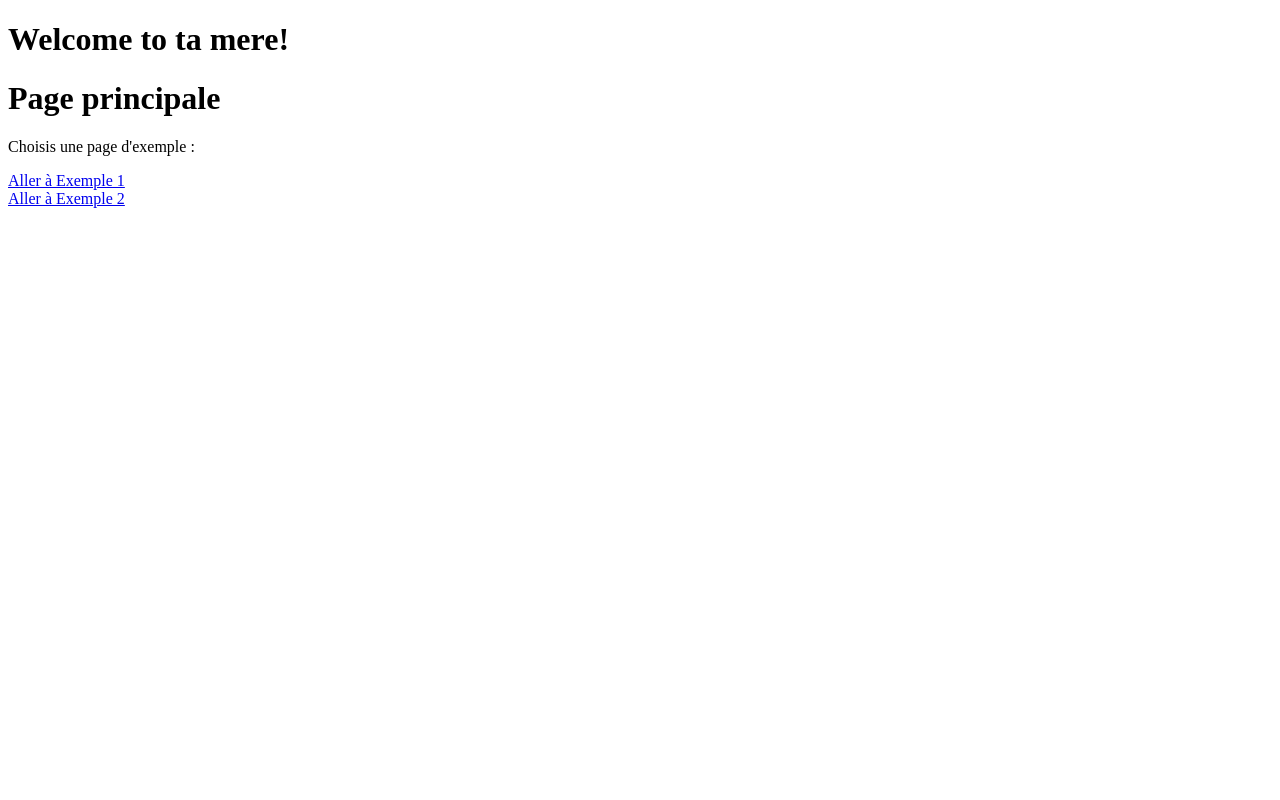
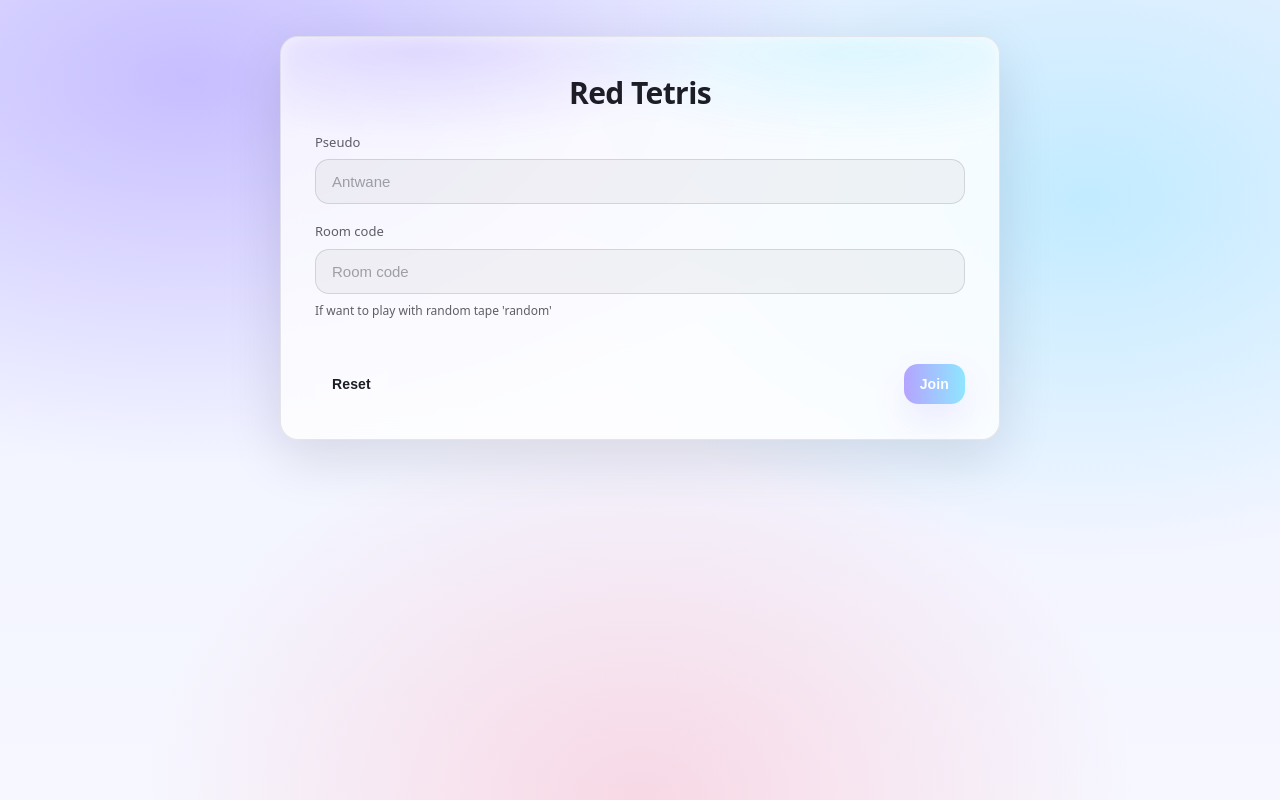
Before and after one commit to Ratsock6/red-tetris, a React (Vite) app in the folder client/: page / in a window 1280 px wide. Built offline with nearby package versions, Linux system fonts and the light colour scheme.

Commit message:
Home page + form

```diff
--- a/client/index.html
+++ b/client/index.html
@@ -5,7 +5,6 @@
     <title>RedTetris</title>
   </head>
   <body>
-    <h1>Welcome to ta mere!</h1>
     <div id="root"></div>
     <script type="module" src="/src/main.jsx"></script>
   </body>
--- a/client/src/App.jsx
+++ b/client/src/App.jsx
@@ -1,14 +1,14 @@
 import { BrowserRouter, Routes, Route, Navigate } from "react-router-dom";
 import Home from "./pages/Home.jsx";
 import FirstPage from "./pages/FirstPage.jsx";
-import SecondPage from "./pages/SecondPage.jsx";
+import Room from "./pages/Room.jsx";
 
 export default function App() {
   return (
       <Routes>
         <Route path="/" element={<Home />} />
         <Route path="/firstpage" element={<FirstPage />} />
-        <Route path="/secondpage" element={<SecondPage />} />
+        <Route path="/:room/:pseudo" element={<Room />} />
 
         <Route path="*" element={<Navigate to="/" replace />} />
       </Routes>
--- a/client/src/pages/Home.jsx
+++ b/client/src/pages/Home.jsx
@@ -1,14 +1,70 @@
-import { Link } from "react-router-dom";
+import '../styles/home.css';
+import { useState } from 'react';
+import { useNavigate } from 'react-router-dom';
+
 
 export default function Home() {
+    const [pseudo, setPseudo] = useState("");
+    const [room, setRoom] = useState("");
+
+    const isDisabled = !pseudo || !room;
+
+    const navigate = useNavigate();
+
+    const isValid = /^[a-zA-Z0-9]+$/.test(pseudo) && /^[a-zA-Z0-9]+$/.test(room);
+
+    const handleJoin = () => {
+        const cleanPseudo = pseudo.trim();
+        const cleanRoom = room.trim();
+
+        navigate(`/${cleanRoom}/${cleanPseudo}`);
+    };
+
+
+
   return (
-    <div>
-      <h1>Page principale</h1>
-      <p>Choisis une page d'exemple :</p>
 
-        <Link to="/firstpage">Aller à Exemple 1</Link>
-        <br />
-        <Link to="/secondpage">Aller à Exemple 2</Link>
+
+    <div class="form-page">
+        <section class="form-card">
+            <div class="form-inner">
+                <center>
+                    <header class="form-header">
+                        <h1 class="form-title">Red Tetris</h1>
+                    </header>
+                </center>
+
+                <form class="form-grid" method="post" onReset={() => {setPseudo("");setRoom("");}} onSubmit={(e) => {e.preventDefault();handleJoin();}}>
+                    <div class="label">
+                        <div class="field">
+                            <label className="label">Pseudo</label>
+                            <div class="control">
+                                <input placeholder='Antwane' className="input" value={pseudo} onChange={(value) => setPseudo(value.target.value)}/>
+                            </div>
+                        </div>
+                    </div>
+
+                    <div class="field">
+                        <label className="label" for="Room">Room code</label>
+                        <div class="control">
+                            <input placeholder='Room code' className="input" value={room} onChange={(value) => setRoom(value.target.value)}/>
+                        </div>
+                        <div class="hint">If want to play with random tape 'random'</div>
+                    </div>
+                    {room && pseudo && !isValid && (
+                        <p className="error">
+                            Pseudo and Room code should only contain alphanumeric characters.
+                        </p>
+                    )}
+
+                    <div class="form-actions">
+                        <button class="btn btn-secondary" type="reset">Reset</button>
+                        <button className="btn btn-primary" type="submit" disabled={!pseudo || !room || !isValid}>Join</button>
+                    </div>
+                </form>
+            </div>
+        </section>
     </div>
+
   );
 }
--- /dev/null
+++ b/client/src/pages/Room.jsx
@@ -0,0 +1,13 @@
+import { useParams } from "react-router-dom";
+import '../styles/home.css';
+
+export default function Room() {
+  const { room, pseudo } = useParams();
+
+  return (
+    <div>
+      Room : {room} <br />
+      Pseudo : {pseudo}
+    </div>
+  );
+}
--- a/client/src/pages/SecondPage.jsx
+++ /dev/null
@@ -1,10 +0,0 @@
-function SecondPage() {
-
-  return (
-    <>
-      <h1>Ceci est la 2e page</h1>
-    </>
-  )
-}
-
-export default SecondPage
--- /dev/null
+++ b/client/src/styles/home.css
@@ -0,0 +1,330 @@
+:root{
+  --bg-0: #0b1020;
+  --bg-1: #101a3a;
+  --card: rgba(255,255,255,.08);
+  --card-border: rgba(255,255,255,.14);
+
+  --text: rgba(255,255,255,.92);
+  --muted: rgba(255,255,255,.70);
+
+  --field: rgba(255,255,255,.10);
+  --field-border: rgba(255,255,255,.18);
+  --field-border-focus: rgba(255,255,255,.45);
+
+  --primary: #7c5cff;
+  --primary-2: #39d3ff;
+
+  --danger: #ff4d6d;
+  --success: #2ee59d;
+
+  --shadow: 0 18px 60px rgba(0,0,0,.45);
+  --radius: 18px;
+
+  --gap-1: 10px;
+  --gap-2: 14px;
+  --gap-3: 18px;
+
+  --font: ui-sans-serif, system-ui, -apple-system, Segoe UI, Roboto, Arial, "Noto Sans", "Helvetica Neue", sans-serif;
+}
+
+@media (prefers-color-scheme: light){
+  :root{
+    --bg-0: #eef2ff;
+    --bg-1: #f6f7ff;
+    --card: rgba(255,255,255,.8);
+    --card-border: rgba(20,20,40,.10);
+
+    --text: rgba(10,10,20,.92);
+    --muted: rgba(10,10,20,.65);
+
+    --field: rgba(10,10,20,.04);
+    --field-border: rgba(10,10,20,.12);
+    --field-border-focus: rgba(10,10,20,.30);
+
+    --shadow: 0 18px 55px rgba(20,20,40,.12);
+  }
+}
+
+*{ box-sizing: border-box; }
+html, body{ height: 100%; }
+body{
+  margin: 0;
+  font-family: var(--font);
+  color: var(--text);
+  line-height: 1.45;
+
+  background:
+    radial-gradient(1200px 700px at 15% 10%, rgba(124,92,255,.35), transparent 55%),
+    radial-gradient(900px 600px at 85% 25%, rgba(57,211,255,.25), transparent 60%),
+    radial-gradient(900px 700px at 50% 100%, rgba(255,77,109,.18), transparent 55%),
+    linear-gradient(180deg, var(--bg-0), var(--bg-1));
+}
+
+body::before{
+  content:"";
+  position: fixed;
+  inset: 0;
+  pointer-events: none;
+  opacity: .10;
+  background-image:
+    repeating-linear-gradient(
+      0deg,
+      rgba(255,255,255,.03) 0,
+      rgba(255,255,255,.03) 1px,
+      transparent 1px,
+      transparent 3px
+    );
+  mix-blend-mode: overlay;
+}
+
+.form-page{
+  min-height: 100%;
+  display: grid;
+  place-items: center;
+  padding: 36px 16px;
+}
+
+.form-card{
+  width: min(720px, 100%);
+  border-radius: var(--radius);
+  background: var(--card);
+  border: 1px solid var(--card-border);
+  box-shadow: var(--shadow);
+  backdrop-filter: blur(14px);
+  -webkit-backdrop-filter: blur(14px);
+  overflow: hidden;
+  position: relative;
+}
+
+.form-card::after{
+  content:"";
+  position:absolute;
+  inset:-2px;
+  border-radius: calc(var(--radius) + 2px);
+  background:
+    radial-gradient(520px 180px at 20% 0%, rgba(124,92,255,.40), transparent 60%),
+    radial-gradient(520px 180px at 80% 0%, rgba(57,211,255,.30), transparent 60%);
+  opacity:.55;
+  pointer-events:none;
+  filter: blur(10px);
+  z-index: 0;
+}
+
+.form-inner{
+  position: relative;
+  z-index: 1;
+  padding: 26px 22px;
+}
+
+@media (min-width: 640px){
+  .form-inner{ padding: 34px 34px; }
+}
+
+.form-header{
+  display: grid;
+  gap: 6px;
+  margin-bottom: 18px;
+}
+
+.form-title{
+  margin: 0;
+  font-size: clamp(22px, 2.4vw, 30px);
+  letter-spacing: -0.02em;
+}
+
+.form-subtitle{
+  margin: 0;
+  color: var(--muted);
+  font-size: 14px;
+}
+
+.form-grid{
+  display: grid;
+  gap: var(--gap-3);
+}
+
+
+.field{
+  display: grid;
+  gap: 8px;
+}
+
+.label{
+  font-size: 13px;
+  color: var(--muted);
+}
+
+.control{
+  display: flex;
+  align-items: center;
+  gap: 10px;
+  padding: 12px 14px;
+  border-radius: 14px;
+  background: var(--field);
+  border: 1px solid var(--field-border);
+  transition: border-color .15s ease, box-shadow .15s ease, transform .10s ease;
+}
+
+.control:focus-within{
+  border-color: var(--field-border-focus);
+  box-shadow: 0 0 0 4px rgba(124,92,255,.18);
+}
+
+.input,
+.textarea,
+.select{
+  width: 100%;
+  border: 0;
+  outline: 0;
+  background: transparent;
+  color: var(--text);
+  font-size: 15px;
+  min-width: 0; /* fixes overflow in flex */
+}
+
+.textarea{
+  resize: vertical;
+  min-height: 120px;
+  padding-top: 2px;
+  padding-bottom: 2px;
+}
+
+.input::placeholder,
+.textarea::placeholder{
+  color: rgba(255,255,255,.45);
+}
+@media (prefers-color-scheme: light){
+  .input::placeholder,
+  .textarea::placeholder{
+    color: rgba(10,10,20,.35);
+  }
+}
+
+.control .icon{
+  width: 18px;
+  height: 18px;
+  flex: 0 0 18px;
+  opacity: .75;
+}
+
+.hint{
+  font-size: 12px;
+  color: var(--muted);
+}
+
+.error{
+  font-size: 12px;
+  color: var(--danger);
+}
+
+.field.is-invalid .control{
+  border-color: rgba(255,77,109,.65);
+  box-shadow: 0 0 0 4px rgba(255,77,109,.12);
+}
+
+.check-row{
+  display: flex;
+  align-items: flex-start;
+  gap: 10px;
+  color: var(--muted);
+  font-size: 13px;
+}
+
+.check-row input{
+  margin-top: 2px;
+  width: 18px;
+  height: 18px;
+  accent-color: var(--primary);
+}
+
+.form-actions{
+  display: flex;
+  flex-wrap: wrap;
+  gap: 12px;
+  align-items: center;
+  justify-content: space-between;
+  margin-top: 6px;
+  padding-top: 18px;
+  border-top: 1px solid rgba(255,255,255,.12);
+}
+
+
+.btn{
+  border: 0;
+  cursor: pointer;
+  border-radius: 14px;
+  padding: 12px 16px;
+  font-weight: 650;
+  font-size: 14px;
+  letter-spacing: .01em;
+  transition: transform .10s ease, box-shadow .15s ease, filter .15s ease, opacity .15s ease;
+  user-select: none;
+}
+
+.btn:active{ transform: translateY(1px); }
+
+.btn-primary{
+  color: white;
+  background: linear-gradient(90deg, var(--primary), var(--primary-2));
+  box-shadow: 0 16px 36px rgba(124,92,255,.22);
+}
+
+.btn-primary:hover{ filter: brightness(1.03); }
+
+.btn-secondary{
+  color: var(--text);
+  background: rgba(255,255,255,.10);
+  border: 1px solid rgba(255,255,255,.18);
+}
+
+.btn-secondary:hover{ filter: brightness(1.06); }
+
+.btn[disabled]{
+  opacity: .55;
+  cursor: not-allowed;
+  transform: none;
+}
+
+.btn.disabled {
+  pointer-events: none;
+  opacity: 0.5;
+}
+
+a{
+  color: rgba(255,255,255,.88);
+  text-underline-offset: 4px;
+}
+a:hover{ opacity: .9; }
+
+@media (prefers-color-scheme: light){
+  a{ color: rgba(10,10,20,.82); }
+}
+
+.alert{
+  border-radius: 14px;
+  padding: 12px 14px;
+  border: 1px solid rgba(255,255,255,.18);
+  background: rgba(255,255,255,.08);
+  display: flex;
+  gap: 10px;
+  align-items: flex-start;
+  color: var(--muted);
+  margin-bottom: 16px;
+}
+
+.alert.success{
+  border-color: rgba(46,229,157,.35);
+  background: rgba(46,229,157,.10);
+  color: rgba(46,229,157,.95);
+}
+
+.alert.danger{
+  border-color: rgba(255,77,109,.35);
+  background: rgba(255,77,109,.10);
+  color: rgba(255,77,109,.95);
+}
+
+:focus-visible{
+  outline: 3px solid rgba(57,211,255,.35);
+  outline-offset: 3px;
+}
```
Also changed, not shown: client/src/index.css (added), client/src/styles/index.css (added).
